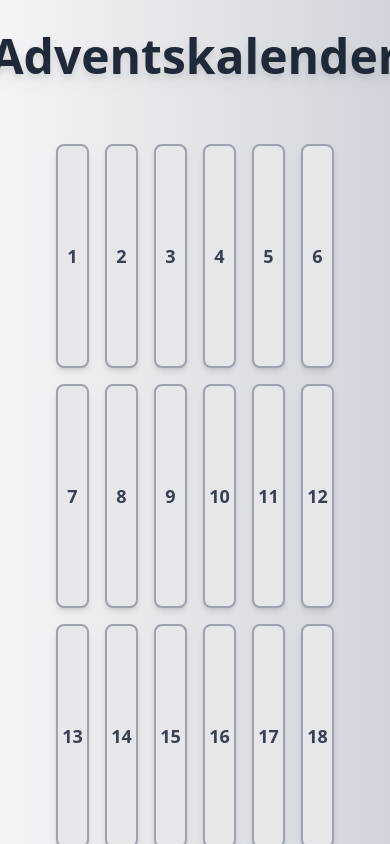
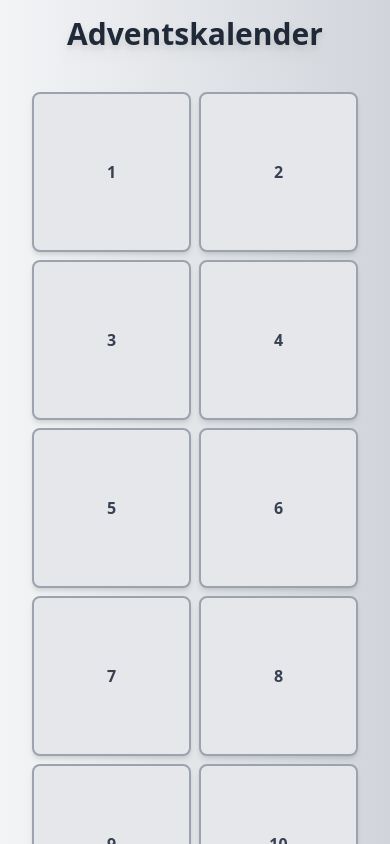
Before and after one commit to richard-zi/advent, a React (Create React App) app in the folder frontend/adventskalender/: page / in a window 390 px wide. Shown: the top 844 px of the page. Built offline with nearby package versions, Linux system fonts and the light colour scheme.

Commit message:
Add mobile view

```diff
--- a/frontend/adventskalender/src/components/AdventCalendar.js
+++ b/frontend/adventskalender/src/components/AdventCalendar.js
@@ -45,11 +45,11 @@ const AdventCalendar = () => {
   const doorLayout = Array.from({ length: 24 }, (_, index) => ({ day: index + 1, size: 'large' }));
 
   return (
-    <div className="min-h-screen bg-gradient-to-r from-gray-100 to-gray-300 flex flex-col justify-center items-center p-8">
-      <h1 className="text-5xl font-extrabold text-center mb-10 text-gray-800 drop-shadow-lg">Adventskalender</h1>
-      <div className="w-full max-w-6xl p-6">
+    <div className="min-h-screen bg-gradient-to-r from-gray-100 to-gray-300 flex flex-col justify-center items-center p-4 sm:p-8">
+      <h1 className="text-3xl sm:text-5xl font-extrabold text-center mb-6 sm:mb-10 text-gray-800 drop-shadow-lg">Adventskalender</h1>
+      <div className="w-full max-w-4xl sm:max-w-6xl p-4 sm:p-6">
         {/* Render a grid of calendar doors */}
-        <div className="grid grid-cols-6 grid-rows-4 gap-4">
+        <div className="grid grid-cols-2 sm:grid-cols-4 lg:grid-cols-6 grid-rows-12 sm:grid-rows-6 gap-2 sm:gap-4">
           {doorLayout.map(({ day, size }) => (
             <CalendarDoor
               key={day}
--- a/frontend/adventskalender/src/components/CalendarDoor.js
+++ b/frontend/adventskalender/src/components/CalendarDoor.js
@@ -9,7 +9,7 @@ const CalendarDoor = ({ day, isOpen, onOpen, size, contentPreview }) => {
 
   return (
     <div
-      className={`w-full h-56 rounded-lg flex flex-col items-center justify-center cursor-pointer transition-all duration-300 transform hover:scale-110 border-2 border-gray-400 shadow-md ${
+      className={`w-full h-40 sm:h-56 rounded-lg flex flex-col items-center justify-center cursor-pointer transition-all duration-300 transform hover:scale-105 border-2 border-gray-400 shadow-md ${
         isOpen
           ? 'bg-gray-300 border-gray-500 text-gray-900 shadow-lg'
           : 'bg-gray-200 text-gray-700 hover:bg-gray-300'
@@ -20,31 +20,31 @@ const CalendarDoor = ({ day, isOpen, onOpen, size, contentPreview }) => {
       {isOpen ? (
         <div className="flex flex-col items-center">
           {contentPreview && contentPreview.type === 'text' && (
-            <p className="text-lg text-gray-800 text-center mx-4">{getPreviewText(contentPreview.data)}</p>
+            <p className="text-base sm:text-lg text-gray-800 text-center mx-2 sm:mx-4">{getPreviewText(contentPreview.data)}</p>
           )}
           {contentPreview && contentPreview.type === 'video' && (
             <img
               src="https://via.placeholder.com/250"
               alt="Video Vorschau"
-              className="w-40 h-40 object-cover rounded mt-2"
+              className="w-24 h-24 sm:w-40 sm:h-40 object-cover rounded mt-2"
             />
           )}
           {contentPreview && contentPreview.type === 'audio' && (
-            <span className="text-lg text-gray-800 mt-2 text-center">🎶 Audio-Inhalt</span>
+            <span className="text-base sm:text-lg text-gray-800 mt-2 text-center">🎶 Audio-Inhalt</span>
           )}
           {contentPreview && contentPreview.type === 'image' && (
             <img
               src={contentPreview.data}
               alt="Bild Vorschau"
-              className="w-40 h-40 object-cover rounded mt-2"
+              className="w-24 h-24 sm:w-40 sm:h-40 object-cover rounded mt-2"
             />
           )}
           {contentPreview && contentPreview.text && (
-            <p className="text-sm text-gray-600 mt-2 text-center">{getPreviewText(contentPreview.text)}</p>
+            <p className="text-xs sm:text-sm text-gray-600 mt-2 text-center">{getPreviewText(contentPreview.text)}</p>
           )}
         </div>
       ) : (
-        <span className={`font-bold text-lg sm:text-xl md:text-2xl lg:text-3xl`}>{day}</span>
+        <span className={`font-bold text-base sm:text-lg md:text-2xl lg:text-3xl`}>{day}</span>
       )}
     </div>
   );
--- a/frontend/adventskalender/src/components/ContentPopup.js
+++ b/frontend/adventskalender/src/components/ContentPopup.js
@@ -8,9 +8,9 @@ const ContentPopup = ({ isOpen, onClose, content }) => {
   return (
     <Dialog isOpen={isOpen} onClose={onClose}>
       {/* Display the day number and the content of the opened door */}
-      <h2 className="text-4xl font-bold mb-8 text-gray-800">Tag {content.day}</h2>
-      <div className="space-y-8">
-        {content.type === 'text' && <p className="text-xl text-gray-800">{content.data}</p>}
+      <h2 className="text-3xl sm:text-4xl font-bold mb-4 sm:mb-8 text-gray-800">Tag {content.day}</h2>
+      <div className="space-y-4 sm:space-y-8">
+        {content.type === 'text' && <p className="text-lg sm:text-xl text-gray-800">{content.data}</p>}
         {content.type === 'video' && (
           <div className="aspect-w-16 aspect-h-9">
             <video controls className="w-full h-full object-cover rounded-xl shadow-lg">
@@ -20,7 +20,7 @@ const ContentPopup = ({ isOpen, onClose, content }) => {
           </div>
         )}
         {content.type === 'audio' && (
-          <div className="bg-gray-300 p-8 rounded-xl shadow-md">
+          <div className="bg-gray-300 p-4 sm:p-8 rounded-xl shadow-md">
             <audio controls className="w-full">
               <source src={content.data} type="audio/mpeg" />
               Ihr Browser unterstützt das Audio-Tag nicht.
@@ -29,10 +29,10 @@ const ContentPopup = ({ isOpen, onClose, content }) => {
         )}
         {content.type === 'image' && (
           <div className="flex justify-center">
-            <img src={content.data} alt="Bild" className="w-full max-w-md rounded-xl shadow-lg" />
+            <img src={content.data} alt="Bild" className="w-full max-w-xs sm:max-w-md rounded-xl shadow-lg" />
           </div>
         )}
-        {content.text && <p className="text-xl text-gray-800 text-center mt-4">{content.text}</p>}
+        {content.text && <p className="text-lg sm:text-xl text-gray-800 text-center mt-4">{content.text}</p>}
       </div>
     </Dialog>
   );
--- a/frontend/adventskalender/src/components/Dialog.js
+++ b/frontend/adventskalender/src/components/Dialog.js
@@ -7,11 +7,11 @@ const Dialog = ({ isOpen, onClose, children }) => {
 
   return (
     <div
-      className="fixed inset-0 bg-black bg-opacity-60 z-50 flex justify-center items-center p-6"
+      className="fixed inset-0 bg-black bg-opacity-60 z-50 flex justify-center items-center p-4 sm:p-6"
       onClick={onClose} // Close dialog when clicking outside the content area
     >
       <div
-        className="bg-white rounded-2xl max-w-3xl w-full max-h-[90vh] overflow-y-auto shadow-2xl p-10 relative"
+        className="bg-white rounded-2xl max-w-full sm:max-w-3xl w-full max-h-[90vh] overflow-y-auto shadow-2xl p-6 sm:p-10 relative"
         onClick={(e) => e.stopPropagation()} // Prevent closing when clicking inside the content area
       >
         {/* Close button for the dialog */}
```
